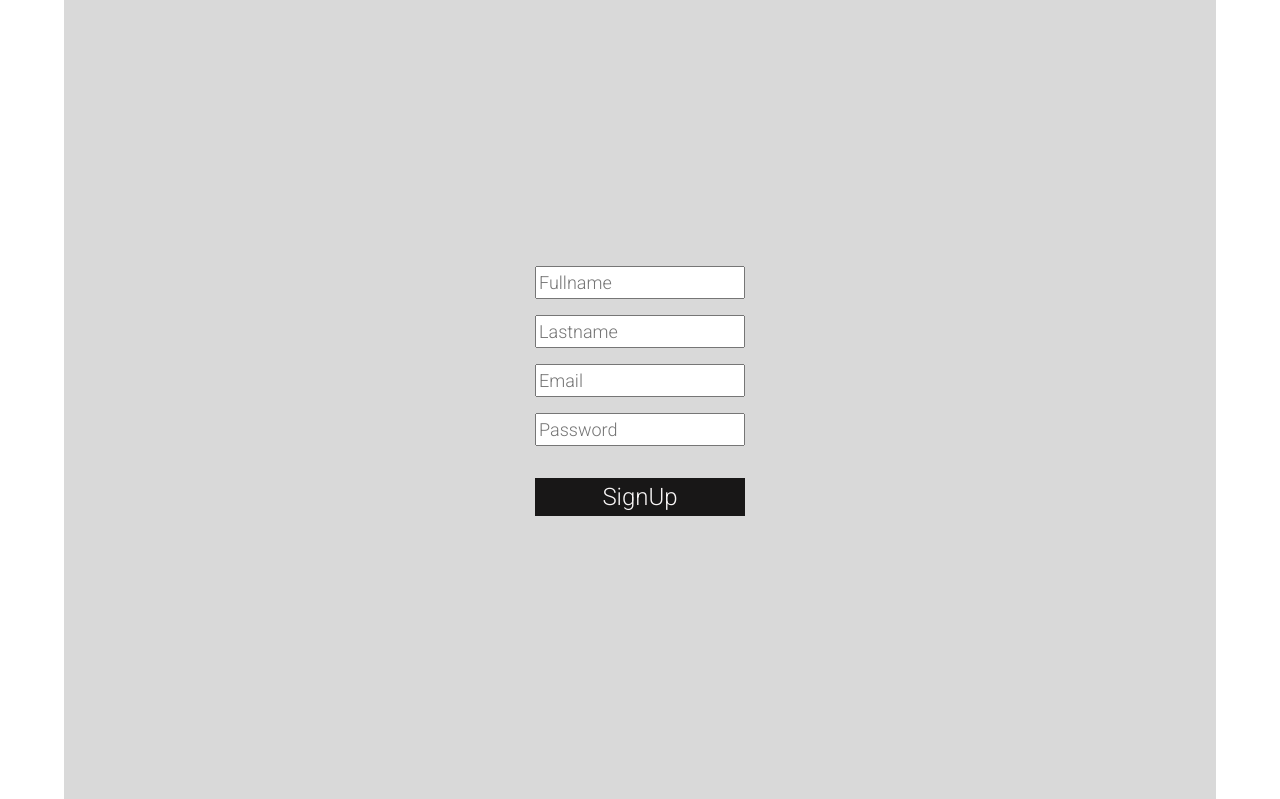
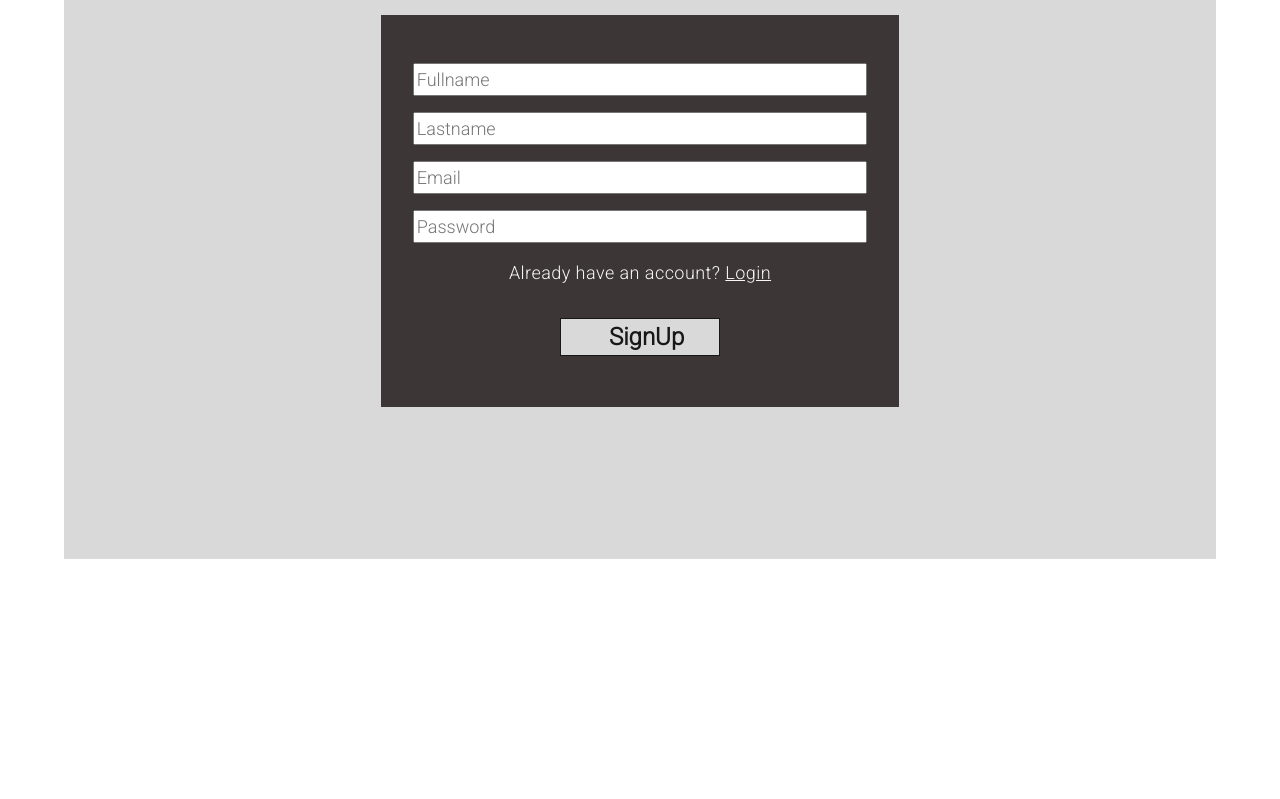
Before and after one commit to su-de-sh/sudesh-N-MARS-ecom, a React app: page /signup in a window 1280 px wide. Shown: the part 45-844 px from the top of the page. After the commit the page ends 800 px from the top, so only its background shows below. Built offline with nearby package versions, Linux system fonts and the light colour scheme; no server answers.

Commit message:
feat:add more styles to signup page

```diff
--- a/client/assets/styles/main.scss
+++ b/client/assets/styles/main.scss
@@ -24,3 +24,4 @@
 @import "scss/exception/cart-icon";
 @import "scss/exception/logo";
 @import "scss/exception/hero";
+@import "scss/exception/text-white";
--- a/client/assets/styles/scss/block/_button.scss
+++ b/client/assets/styles/scss/block/_button.scss
@@ -1,9 +1,13 @@
 .primary-button {
   padding: 0 3rem;
-  background-color: $primary-color;
-  color: $light-color;
+  background-color: $primary-color-grey;
+  color: $primary-color;
+  font-weight: bold;
   border: 1px solid $primary-color;
   text-decoration: none;
+  width: 10rem;
+
+
   font-size: $h5;
   &:hover {
     background-color: $dark-color;
--- a/client/assets/styles/scss/block/_link.scss
+++ b/client/assets/styles/scss/block/_link.scss
@@ -4,4 +4,17 @@
   &:hover {
     text-decoration: underline;
   }
+
 }
+
+.text-link Link {
+  &:active { text-decoration: underline;
+
+  }
+}
+
+#links a {
+  text-decoration: none;
+  &:active{text-decoration: underline;}
+
+}
--- a/client/assets/styles/scss/composition/_navbar.scss
+++ b/client/assets/styles/scss/composition/_navbar.scss
@@ -5,4 +5,5 @@
 height: 44px;
 
 background: $primary-color;
+
 }
--- a/client/assets/styles/scss/composition/_signup.scss
+++ b/client/assets/styles/scss/composition/_signup.scss
@@ -1,13 +1,24 @@
 
 .container{
 
-    height: 50rem;
+    height: 35rem;
+
     background-color: $primary-color-grey;
     display: flex;
     justify-content: center;
-    align-items: center;
-    position: relative;
+
+
+
+    &-md{
+
+        background-color: #3C3636;
+        width: 45%;
+        height: 70%;
+
+        padding: 2rem
+    }
 }
+
 
 
 
--- /dev/null
+++ b/client/assets/styles/scss/exception/_text-white.scss
@@ -0,0 +1,3 @@
+.text-white{
+    color:$light-color
+}
--- a/client/components/Signup.js
+++ b/client/components/Signup.js
@@ -1,16 +1,20 @@
 import React from "react";
+import { Link } from "react-router-dom";
 
 const Signup = () => {
   return (
     <div>
       <div className="wrapper container">
-        <div className="margin-sm  width-md ">
-          <form className="width-md" action="">
+        <div className="margin-sm  width-md container-md">
+          <form className="width-md text-center" action="">
             <input type="text" placeholder="Fullname" />
             <input type="text" placeholder="Lastname" />
             <input type="email" placeholder="Email" />
             <input type="password" placeholder="Password" />
-            <button className="primary-button">SignUp</button>
+            <p className="text-white">
+              Already have an account? <Link to="/login"> Login</Link>
+            </p>
+            <button className="primary-button ">SignUp</button>
           </form>
         </div>
       </div>
```
